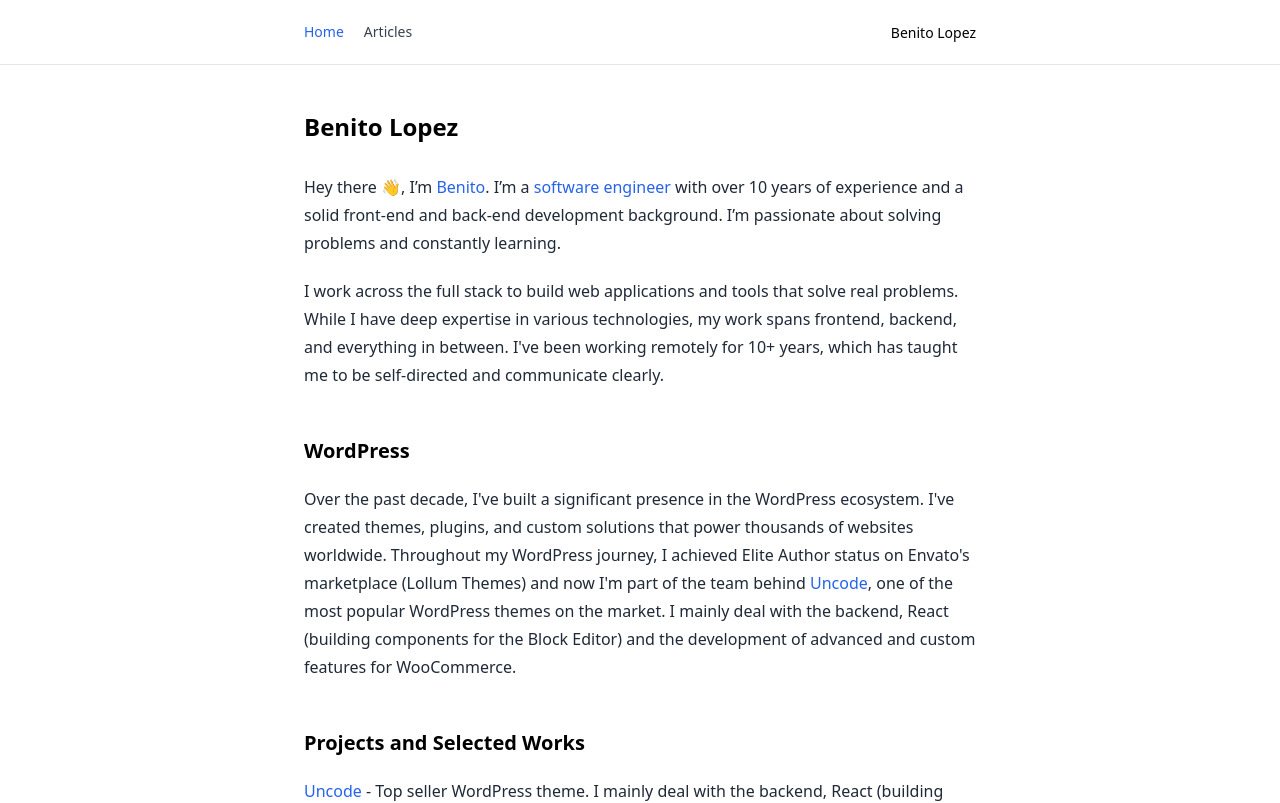
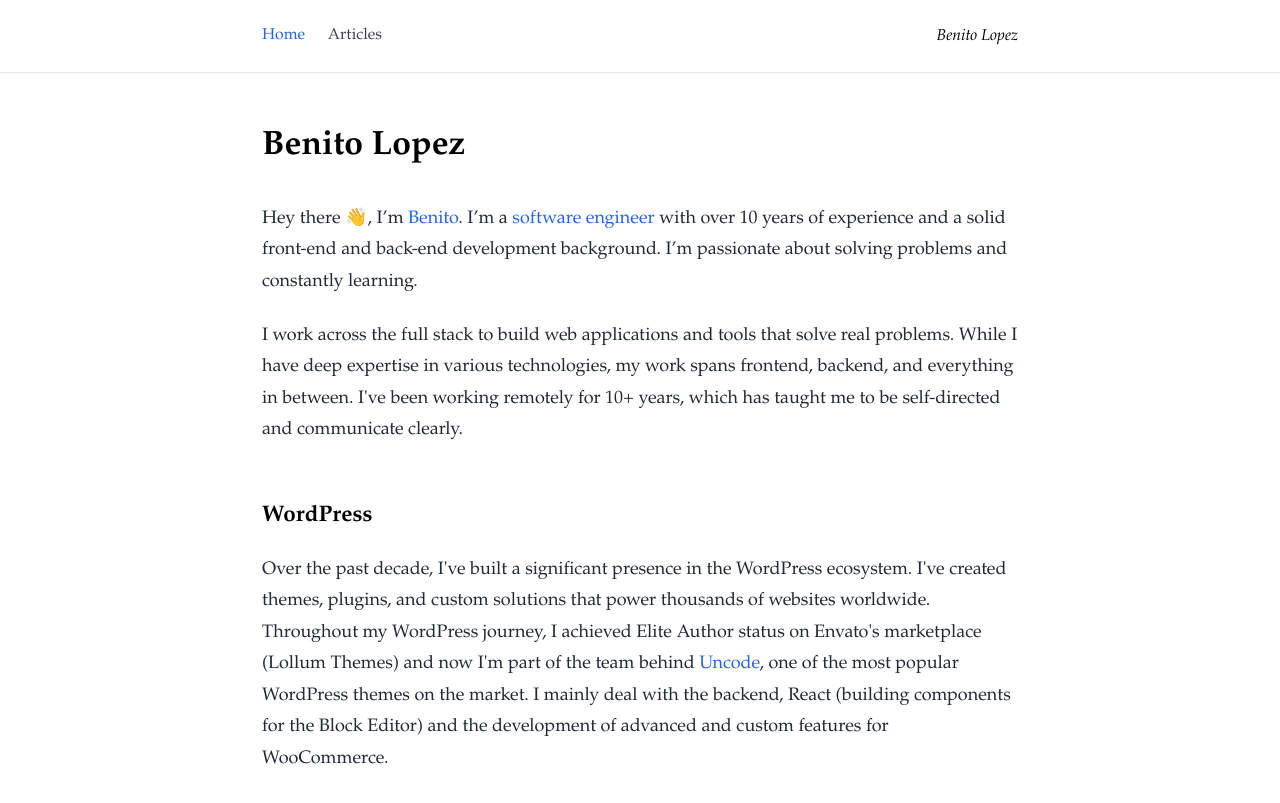
Before and after one commit to benitolopez/lopezb.com, a Next.js app: page / in a window 1280 px wide. Shown: the top 803 px of the page. Built offline with nearby package versions, Linux system fonts and the light colour scheme; no server answers.

Commit message:
Readability improvements

```diff
--- a/app/(default-layout)/articles/page.tsx
+++ b/app/(default-layout)/articles/page.tsx
@@ -13,7 +13,7 @@
 
   return (
     <div className="page">
-      <h1 className="title leading-7 text-2xl font-bold text-black">
+      <h1 className="title leading-15 text-3xl font-bold text-black">
         Articles
       </h1>
       <div className="content mt-8">
--- a/app/(default-layout)/page.tsx
+++ b/app/(default-layout)/page.tsx
@@ -4,7 +4,7 @@
 export default function Home() {
   return (
     <div className="page">
-      <h1 className="title leading-7 text-2xl font-bold text-black">
+      <h1 className="title leading-15 text-3xl font-bold text-black">
         Benito Lopez
       </h1>
       <div className="content mt-8">
--- a/app/globals.css
+++ b/app/globals.css
@@ -4,6 +4,8 @@
 
 html {
   /* -webkit-font-smoothing: antialiased; */
+  font-size: 18px;
+  font-family: Palatino, "Palatino Linotype", "Book Antiqua", Georgia, serif;
 }
 
 pre {
--- a/components/nav/navigation-link.tsx
+++ b/components/nav/navigation-link.tsx
@@ -21,9 +21,7 @@
       key={props.id}
       href={props.href}
       className={`mr-5 flex items-center space-x-3 rounded-md py-1.5 text-sm  ${
-        isActive
-          ? "text-blue-600 font-medium"
-          : "text-gray-700 hover:text-black"
+        isActive ? "text-blue-600" : "text-gray-700 hover:text-black"
       }`}
     >
       <span>{props.name}</span>
--- a/components/nav/navigation.tsx
+++ b/components/nav/navigation.tsx
@@ -10,7 +10,7 @@
           href="/"
           className="order-2 border-b block pt-2 pb-4 mb-4 sm:p-0 sm:m-0 sm:border-0"
         >
-          <span className="text-sm font-medium text-black">Benito Lopez</span>
+          <span className="text-sm italic text-black">Benito Lopez</span>
         </Link>
 
         <ul className="flex order-1 flex-wrap">
--- a/components/tags/title.tsx
+++ b/components/tags/title.tsx
@@ -13,7 +13,7 @@
     <header className="mb-8">
       <h1
         id={id}
-        className="title leading-7 text-2xl mt-12 mb-3 font-bold text-black"
+        className="title leading-15 text-3xl mt-12 mb-3 font-bold text-black"
       >
         {title}
       </h1>
```
